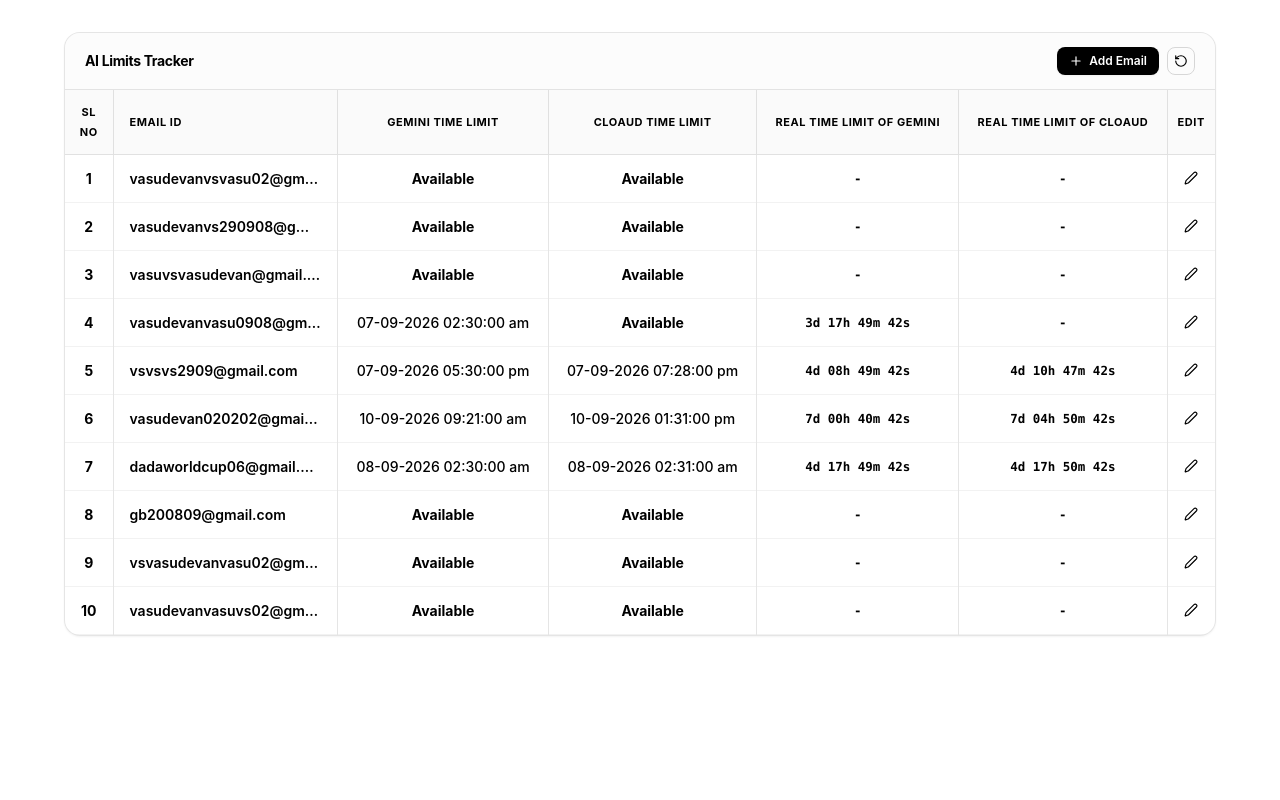
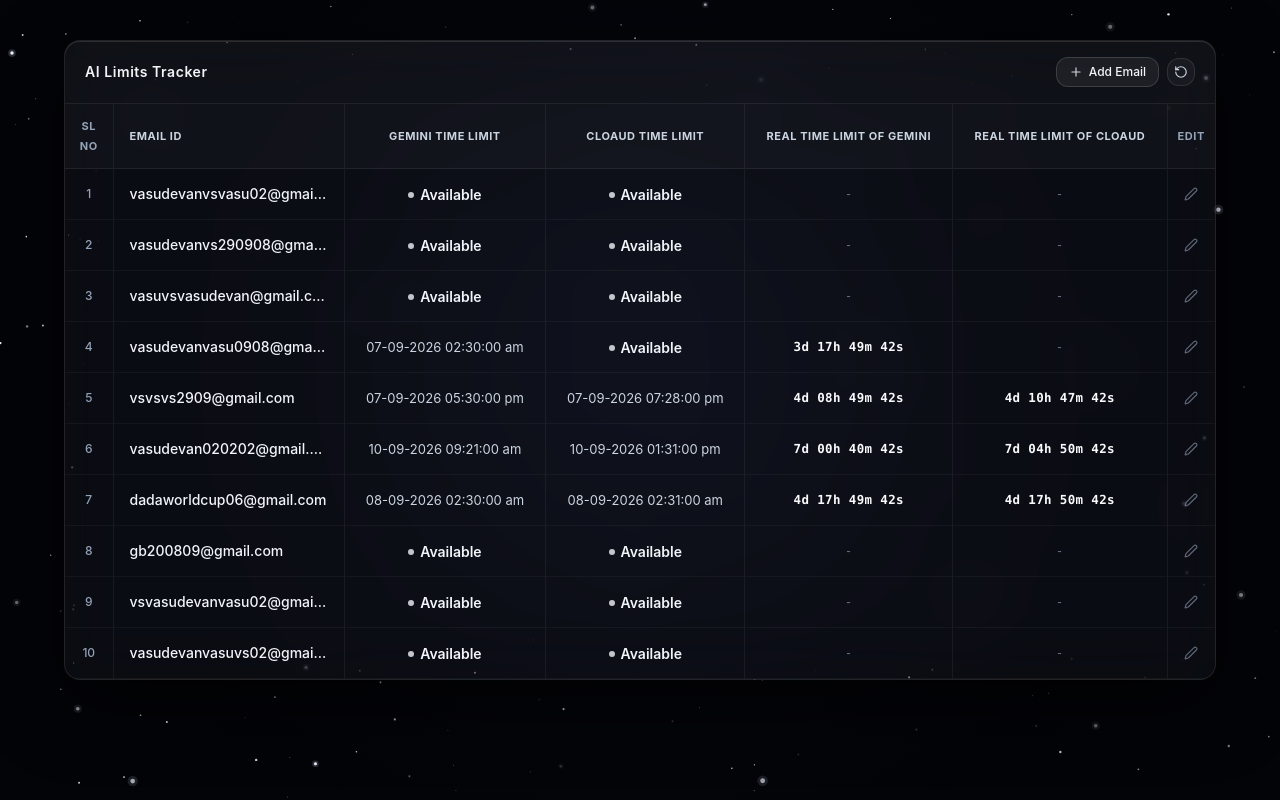
Before and after one commit to vasudevan290908-coder/AccountLimitTracker, a React (Vite) app: page / in a window 1280 px wide. Built offline with nearby package versions, Linux system fonts and the light colour scheme; no server answers; the database is empty.

Commit message:
Starry night canvas background from Framer video, transparent glass table, soft pearl white font

```diff
--- a/index.html
+++ b/index.html
@@ -10,7 +10,7 @@
     <title>AI Limits Tracker</title>
     <meta name="description" content="Real-time dashboard to track Gemini and Claude rate limit status across accounts" />
   </head>
-  <body class="bg-white text-black min-h-screen">
+  <body class="bg-black text-slate-100 min-h-screen overflow-x-hidden">
     <div id="root"></div>
     <script type="module" src="/src/main.tsx"></script>
   </body>
--- a/src/components/SpreadsheetTable.tsx
+++ b/src/components/SpreadsheetTable.tsx
@@ -2,6 +2,7 @@
 import { Plus, Edit2, RotateCcw } from 'lucide-react'
 import type { LimitTracker, UpdateTracker, NewTracker } from '../types/tracker'
 import { formatLimitDateTime, calculateRemainingTime } from '../utils/dateUtils'
+import StarfieldBackground from './StarfieldBackground'
 import EditRowModal from './EditRowModal'
 import AddRowModal from './AddRowModal'
 
@@ -66,68 +67,97 @@
 
   return (
     <div
-      className="min-h-screen flex flex-col items-center justify-start p-4 sm:p-8 select-none bg-white text-black"
+      className="min-h-screen flex flex-col items-center justify-start p-3 sm:p-6 md:p-10 select-none relative overflow-x-hidden text-slate-200"
       style={{
         fontFamily: "-apple-system, BlinkMacSystemFont, 'SF Pro Display', 'SF Pro Text', 'Helvetica Neue', Arial, sans-serif",
       }}
     >
-      {/* ── Minimalist Transparent Card Table ── */}
+      {/* ── Framer Video Starfield Space Canvas ── */}
+      <StarfieldBackground />
+
+      {/* ── Transparent Glass Card Table ── */}
       <div
-        className="w-full max-w-6xl rounded-2xl overflow-hidden border border-black/10 shadow-sm"
+        className="relative z-10 w-full max-w-6xl rounded-2xl overflow-hidden transition-all duration-300"
         style={{
-          background: 'rgba(255, 255, 255, 0.9)',
-          backdropFilter: 'blur(16px)',
+          background: 'rgba(255, 255, 255, 0.035)',
+          backdropFilter: 'blur(30px) saturate(170%)',
+          WebkitBackdropFilter: 'blur(30px) saturate(170%)',
+          border: '1px solid rgba(255, 255, 255, 0.09)',
+          boxShadow: '0 24px 70px rgba(0, 0, 0, 0.7), inset 0 1px 0 rgba(255, 255, 255, 0.12)',
         }}
       >
         {/* ── Top Bar ── */}
-        <div className="px-5 py-3.5 flex items-center justify-between border-b border-black/10 bg-neutral-50/50">
-          <h1 className="text-sm font-bold tracking-tight text-black">
+        <div
+          className="px-5 py-4 flex items-center justify-between border-b"
+          style={{
+            background: 'rgba(255, 255, 255, 0.02)',
+            borderColor: 'rgba(255, 255, 255, 0.07)',
+          }}
+        >
+          <h1
+            className="text-sm font-semibold tracking-wide text-[#f1f5f9]"
+            style={{ letterSpacing: '0.04em' }}
+          >
             AI Limits Tracker
           </h1>
 
           <div className="flex items-center gap-2">
             <button
               onClick={() => setIsAddOpen(true)}
-              className="flex items-center gap-1.5 px-3 py-1.5 rounded-lg text-xs font-semibold bg-black text-white hover:bg-neutral-800 transition-all active:scale-95 shadow-sm"
+              className="flex items-center gap-1.5 px-3 py-1.5 rounded-xl text-xs font-medium text-[#f1f5f9] transition-all hover:bg-white/10 active:scale-95 shadow-sm"
+              style={{
+                background: 'rgba(255, 255, 255, 0.06)',
+                border: '1px solid rgba(255, 255, 255, 0.14)',
+              }}
             >
-              <Plus className="w-3.5 h-3.5" />
-              Add Email
+              <Plus className="w-3.5 h-3.5 text-[#cbd5e1]" />
+              <span>Add Email</span>
             </button>
 
             <button
               onClick={handleReset}
               title="Reset table"
-              className="p-1.5 rounded-lg border border-black/15 hover:bg-black/5 text-black transition-all active:scale-95"
+              className="p-1.5 rounded-xl text-[#cbd5e1] hover:text-[#f8fafc] transition-all hover:bg-white/10 active:scale-95"
+              style={{
+                background: 'rgba(255, 255, 255, 0.04)',
+                border: '1px solid rgba(255, 255, 255, 0.10)',
+              }}
             >
               <RotateCcw className="w-3.5 h-3.5" />
             </button>
           </div>
         </div>
 
-        {/* ── Clean Table ── */}
+        {/* ── Transparent Table ── */}
         <div className="overflow-x-auto">
-          <table className="w-full border-collapse text-xs sm:text-sm text-black">
+          <table className="w-full border-collapse text-xs sm:text-sm">
             <thead>
-              <tr className="border-b border-black/10 bg-neutral-50 font-bold uppercase tracking-wider text-[11px] text-center">
-                <th className="py-3 px-2 border-r border-black/10 w-12 text-center">
+              <tr
+                className="font-semibold uppercase tracking-wider text-[11px] border-b text-center text-[#cbd5e1]"
+                style={{
+                  background: 'rgba(255, 255, 255, 0.025)',
+                  borderColor: 'rgba(255, 255, 255, 0.07)',
+                }}
+              >
+                <th className="py-3 px-2 border-r border-white/[0.06] w-12 text-center text-[#94a3b8]">
                   Sl No
                 </th>
-                <th className="py-3 px-3 sm:px-4 border-r border-black/10 text-left">
+                <th className="py-3 px-3 sm:px-4 border-r border-white/[0.06] text-left text-[#cbd5e1]">
                   Email ID
                 </th>
-                <th className="py-3 px-3 sm:px-4 border-r border-black/10 text-center">
+                <th className="py-3 px-3 sm:px-4 border-r border-white/[0.06] text-center text-[#cbd5e1]">
                   Gemini Time Limit
                 </th>
-                <th className="py-3 px-3 sm:px-4 border-r border-black/10 text-center">
+                <th className="py-3 px-3 sm:px-4 border-r border-white/[0.06] text-center text-[#cbd5e1]">
                   Cloaud Time Limit
                 </th>
-                <th className="py-3 px-3 sm:px-4 border-r border-black/10 text-center">
+                <th className="py-3 px-3 sm:px-4 border-r border-white/[0.06] text-center text-[#cbd5e1]">
                   Real Time Limit Of Gemini
                 </th>
-                <th className="py-3 px-3 sm:px-4 border-r border-black/10 text-center">
+                <th className="py-3 px-3 sm:px-4 border-r border-white/[0.06] text-center text-[#cbd5e1]">
                   Real Time Limit Of Cloaud
                 </th>
-                <th className="py-3 px-2 w-12 text-center">
+                <th className="py-3 px-2 w-12 text-center text-[#94a3b8]">
                   Edit
                 </th>
               </tr>
@@ -143,15 +173,15 @@
                 return (
                   <tr
                     key={t.id}
-                    className="border-b border-black/5 hover:bg-neutral-50 transition-colors"
+                    className="border-b border-white/[0.04] hover:bg-white/[0.035] transition-colors group"
                   >
                     {/* Sl No */}
-                    <td className="py-3 px-2 text-center font-bold text-black border-r border-black/10">
+                    <td className="py-3 px-2 text-center font-medium text-[#94a3b8] border-r border-white/[0.06] text-xs">
                       {index + 1}
                     </td>
 
                     {/* Email ID */}
-                    <td className="py-3 px-3 sm:px-4 font-semibold text-left text-black truncate max-w-[220px] border-r border-black/10">
+                    <td className="py-3 px-3 sm:px-4 font-medium text-left text-[#f1f5f9] truncate max-w-[220px] border-r border-white/[0.06]">
                       {t.label}
                     </td>
 
@@ -159,14 +189,15 @@
                     <td
                       onClick={() => setEditingTracker(t)}
                       title="Click to edit Gemini limit"
-                      className="py-3 px-3 sm:px-4 text-center cursor-pointer border-r border-black/10 hover:underline"
+                      className="py-3 px-3 sm:px-4 text-center cursor-pointer border-r border-white/[0.06] transition-colors hover:text-[#ffffff]"
                     >
                       {isGeminiAvailable ? (
-                        <span className="font-bold text-black">
+                        <span className="font-semibold text-[#f1f5f9] inline-flex items-center gap-1.5">
+                          <span className="w-1.5 h-1.5 rounded-full bg-[#f1f5f9] opacity-80" />
                           Available
                         </span>
                       ) : (
-                        <span className="text-black font-medium">
+                        <span className="text-[#cbd5e1] font-normal text-xs sm:text-[13px]">
                           {formatLimitDateTime(t.gemini_reset_at)}
                         </span>
                       )}
@@ -176,14 +207,15 @@
                     <td
                       onClick={() => setEditingTracker(t)}
                       title="Click to edit Claude limit"
-                      className="py-3 px-3 sm:px-4 text-center cursor-pointer border-r border-black/10 hover:underline"
+                      className="py-3 px-3 sm:px-4 text-center cursor-pointer border-r border-white/[0.06] transition-colors hover:text-[#ffffff]"
                     >
                       {isClaudeAvailable ? (
-                        <span className="font-bold text-black">
+                        <span className="font-semibold text-[#f1f5f9] inline-flex items-center gap-1.5">
+                          <span className="w-1.5 h-1.5 rounded-full bg-[#f1f5f9] opacity-80" />
                           Available
                         </span>
                       ) : (
-                        <span className="text-black font-medium">
+                        <span className="text-[#cbd5e1] font-normal text-xs sm:text-[13px]">
                           {formatLimitDateTime(t.claude_reset_at)}
                         </span>
                       )}
@@ -191,31 +223,41 @@
 
                     {/* Real Time Gemini Countdown */}
                     <td
-                      className="py-3 px-3 sm:px-4 text-center font-bold text-black border-r border-black/10"
+                      className="py-3 px-3 sm:px-4 text-center font-semibold text-[#f8fafc] border-r border-white/[0.06]"
                       style={{
-                        fontFamily: "'SF Mono', 'Cascadia Code', 'Fira Code', 'Consolas', monospace",
+                        fontFamily: "'SF Mono', 'Cascadia Code', 'Fira Code', 'JetBrains Mono', 'Consolas', monospace",
                         fontSize: '0.78rem',
+                        letterSpacing: '0.03em',
                       }}
                     >
-                      {geminiRemaining.text}
+                      {geminiRemaining.text === '-' ? (
+                        <span className="text-[#64748b] font-normal">-</span>
+                      ) : (
+                        geminiRemaining.text
+                      )}
                     </td>
 
                     {/* Real Time Claude Countdown */}
                     <td
-                      className="py-3 px-3 sm:px-4 text-center font-bold text-black border-r border-black/10"
+                      className="py-3 px-3 sm:px-4 text-center font-semibold text-[#f8fafc] border-r border-white/[0.06]"
                       style={{
-                        fontFamily: "'SF Mono', 'Cascadia Code', 'Fira Code', 'Consolas', monospace",
+                        fontFamily: "'SF Mono', 'Cascadia Code', 'Fira Code', 'JetBrains Mono', 'Consolas', monospace",
                         fontSize: '0.78rem',
+                        letterSpacing: '0.03em',
                       }}
                     >
-                      {claudeRemaining.text}
+                      {claudeRemaining.text === '-' ? (
+                        <span className="text-[#64748b] font-normal">-</span>
+                      ) : (
+                        claudeRemaining.text
+                      )}
                     </td>
 
                     {/* Edit Action */}
                     <td className="py-3 px-2 text-center">
                       <button
                         onClick={() => setEditingTracker(t)}
-                        className="p-1 rounded-md hover:bg-black/10 text-black transition-colors"
+                        className="p-1.5 rounded-lg text-[#94a3b8] hover:text-[#f8fafc] hover:bg-white/10 transition-colors opacity-60 group-hover:opacity-100"
                         title="Edit account"
                       >
                         <Edit2 className="w-3.5 h-3.5" />
@@ -231,8 +273,15 @@
 
       {/* ── In-page Toast Notification ── */}
       {resetToast && (
-        <div className="fixed bottom-6 left-1/2 -translate-x-1/2 z-50 flex items-center gap-2 px-5 py-2.5 rounded-xl text-xs font-semibold text-white bg-black shadow-xl animate-bounce">
-          <span>✓</span>
+        <div
+          className="fixed bottom-6 left-1/2 -translate-x-1/2 z-50 flex items-center gap-2 px-5 py-2.5 rounded-xl text-xs font-medium text-[#f1f5f9] shadow-2xl transition-all animate-bounce"
+          style={{
+            background: 'rgba(20, 22, 35, 0.9)',
+            backdropFilter: 'blur(20px)',
+            border: '1px solid rgba(255, 255, 255, 0.15)',
+          }}
+        >
+          <span className="text-[#94a3b8]">✓</span>
           <span>Table refreshed to default accounts</span>
         </div>
       )}
--- /dev/null
+++ b/src/components/StarfieldBackground.tsx
@@ -0,0 +1,131 @@
+import { useEffect, useRef } from 'react'
+
+interface Star {
+  x: number
+  y: number
+  radius: number
+  baseAlpha: number
+  alpha: number
+  twinkleSpeed: number
+  vx: number
+  vy: number
+}
+
+export default function StarfieldBackground() {
+  const canvasRef = useRef<HTMLCanvasElement | null>(null)
+
+  useEffect(() => {
+    const canvas = canvasRef.current
+    if (!canvas) return
+
+    const ctx = canvas.getContext('2d')
+    if (!ctx) return
+
+    let animationFrameId: number
+    let width = (canvas.width = window.innerWidth)
+    let height = (canvas.height = window.innerHeight)
+
+    const handleResize = () => {
+      if (!canvas) return
+      width = canvas.width = window.innerWidth
+      height = canvas.height = window.innerHeight
+    }
+
+    window.addEventListener('resize', handleResize)
+
+    // Generate stars matching the Framer starry night video
+    const starCount = Math.floor((width * height) / 3200) // Density calibrated to video
+    const stars: Star[] = []
+
+    for (let i = 0; i < starCount; i++) {
+      const radius = Math.random() < 0.85 ? Math.random() * 0.9 + 0.3 : Math.random() * 1.5 + 1.0
+      const baseAlpha = Math.random() * 0.7 + 0.3
+      stars.push({
+        x: Math.random() * width,
+        y: Math.random() * height,
+        radius,
+        baseAlpha,
+        alpha: baseAlpha,
+        twinkleSpeed: Math.random() * 0.02 + 0.005,
+        vx: (Math.random() - 0.5) * 0.08,
+        vy: (Math.random() - 0.5) * 0.08,
+      })
+    }
+
+    let time = 0
+
+    const render = () => {
+      time += 0.02
+      ctx.fillStyle = '#020205'
+      ctx.fillRect(0, 0, width, height)
+
+      // Draw subtle cosmic dust / nebula center glow
+      const radialGradient = ctx.createRadialGradient(
+        width * 0.5,
+        height * 0.45,
+        50,
+        width * 0.5,
+        height * 0.5,
+        Math.max(width, height) * 0.75
+      )
+      radialGradient.addColorStop(0, 'rgba(15, 18, 30, 0.45)')
+      radialGradient.addColorStop(0.5, 'rgba(6, 8, 16, 0.25)')
+      radialGradient.addColorStop(1, 'rgba(1, 2, 4, 0.9)')
+      ctx.fillStyle = radialGradient
+      ctx.fillRect(0, 0, width, height)
+
+      // Draw and update stars
+      for (let i = 0; i < stars.length; i++) {
+        const star = stars[i]
+
+        // Move star slowly
+        star.x += star.vx
+        star.y += star.vy
+
+        // Wrap around borders
+        if (star.x < 0) star.x = width
+        if (star.x > width) star.x = 0
+        if (star.y < 0) star.y = height
+        if (star.y > height) star.y = 0
+
+        // Twinkle sinusoidal oscillation
+        const twinkle = Math.sin(time * star.twinkleSpeed * 60 + i)
+        const currentAlpha = Math.max(0.15, Math.min(1, star.baseAlpha + twinkle * 0.35))
+
+        ctx.beginPath()
+        ctx.arc(star.x, star.y, star.radius, 0, Math.PI * 2)
+        ctx.fillStyle = `rgba(240, 244, 255, ${currentAlpha})`
+        ctx.fill()
+
+        // Soft glow for larger stars
+        if (star.radius > 1.2) {
+          ctx.beginPath()
+          ctx.arc(star.x, star.y, star.radius * 2.2, 0, Math.PI * 2)
+          ctx.fillStyle = `rgba(225, 235, 255, ${currentAlpha * 0.18})`
+          ctx.fill()
+        }
+      }
+
+      animationFrameId = requestAnimationFrame(render)
+    }
+
+    render()
+
+    return () => {
+      window.removeEventListener('resize', handleResize)
+      cancelAnimationFrame(animationFrameId)
+    }
+  }, [])
+
+  return (
+    <canvas
+      ref={canvasRef}
+      className="fixed inset-0 pointer-events-none z-0"
+      style={{
+        width: '100vw',
+        height: '100vh',
+        background: '#020205',
+      }}
+    />
+  )
+}
```
Also changed, not shown: src/components/EditRowModal.tsx (+61 -58 lines).
